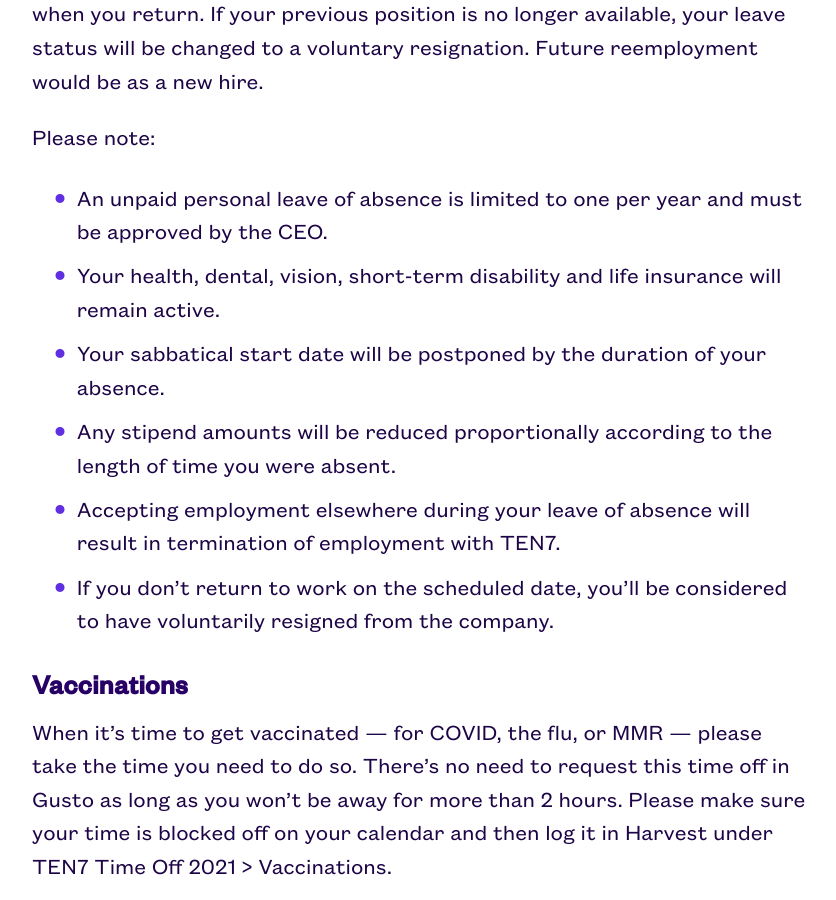
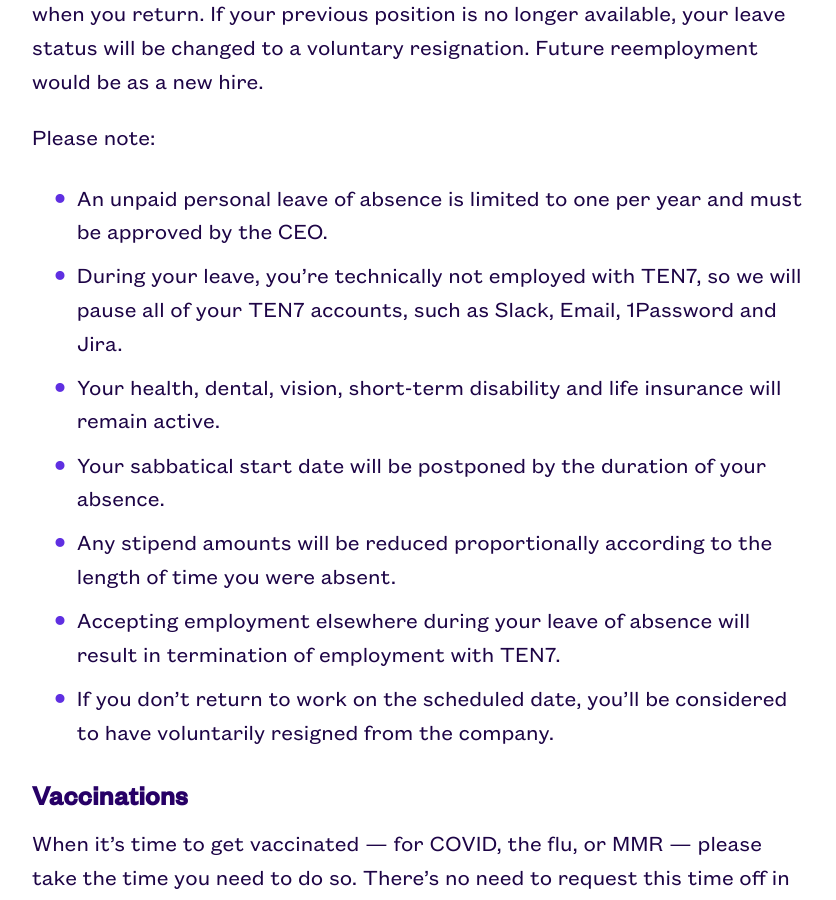
Before and after one commit to ten7/handbook.ten7.com, a Jekyll site: the page built from _pages/04_ourbenefits.md, in a window 1280 px wide and 900 px high, scrolled down 8617 px. Shown: the whole window, without its empty margins (220-1056 px from the left). Built offline with Jekyll 4.4.1, drawn with Linux system fonts in a browser that asks for light colours; some web fonts are replaced.

Commit message:
LOA update

```diff
--- a/_pages/04_ourbenefits.md
+++ b/_pages/04_ourbenefits.md
@@ -154,6 +154,7 @@ We understand that sometimes a leave of absence is unavoidable. TEN7 will make e
 
 Please note:
 - An unpaid personal leave of absence is limited to one per year and must be approved by the CEO.
+- During your leave, you're technically not employed with TEN7, so we will pause all of your TEN7 accounts, such as Slack, Email, 1Password and Jira.
 - Your health, dental, vision, short-term disability and life insurance will remain active.
 - Your sabbatical start date will be postponed by the duration of your absence.
 - Any stipend amounts will be reduced proportionally according to the length of time you were absent.
```
